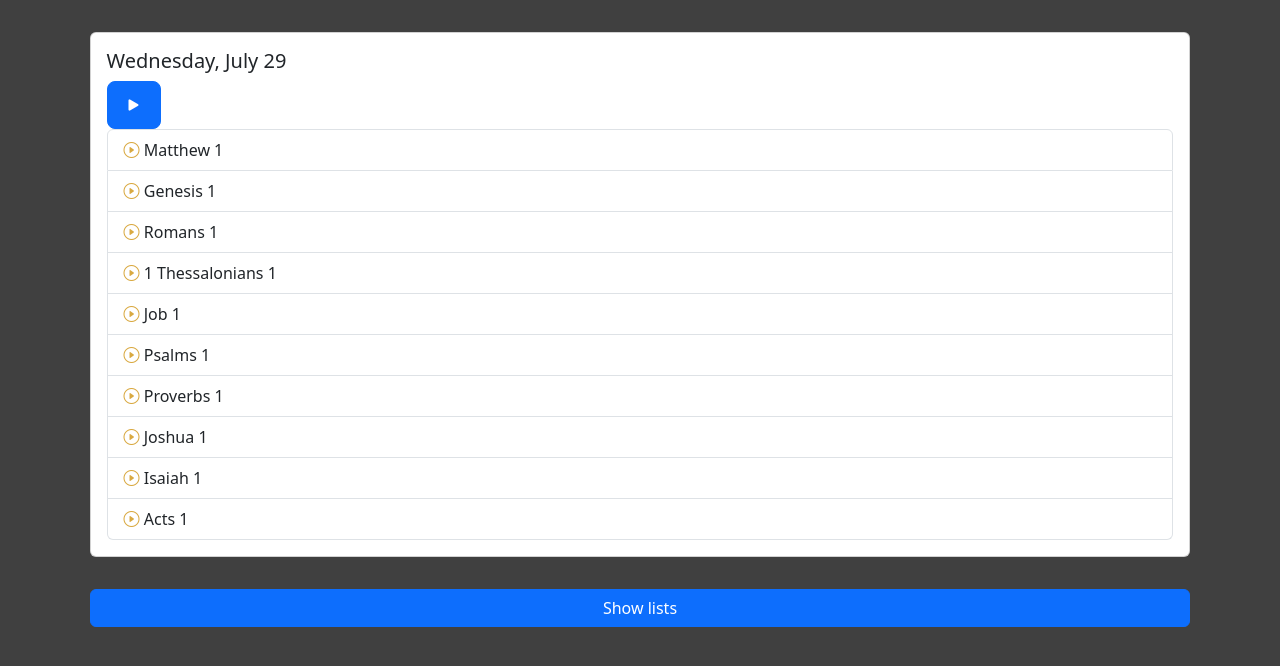
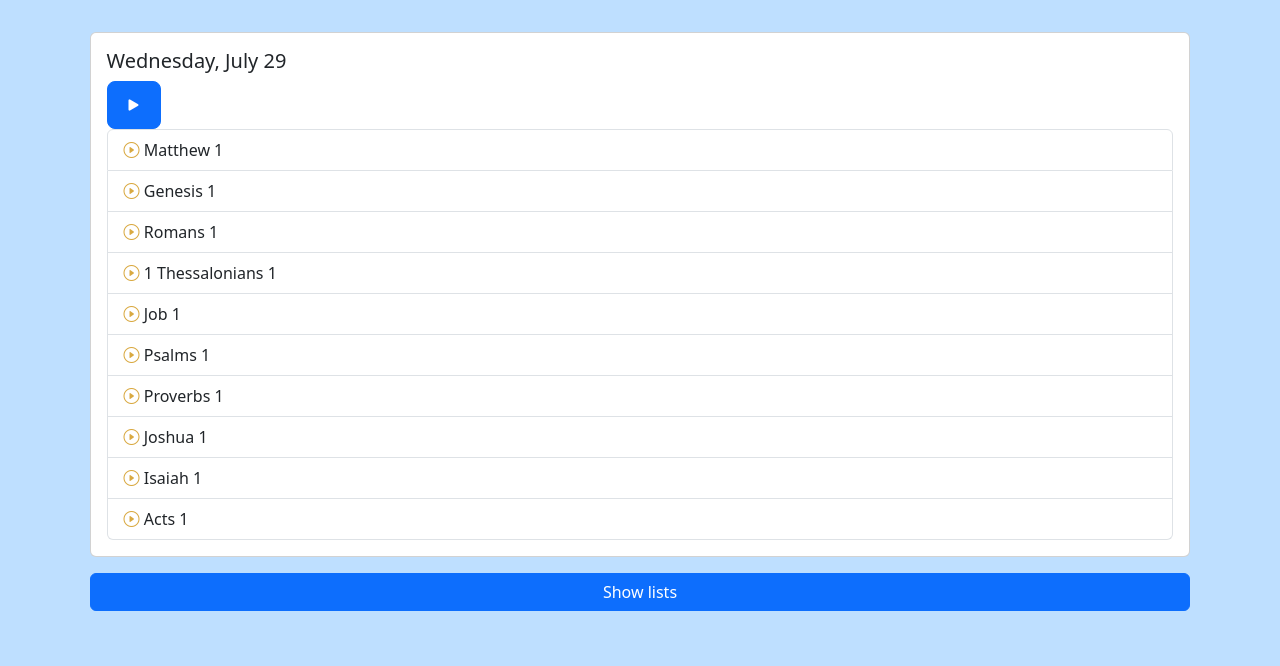
Before and after one commit to bentonchurch/bible-readings, a plain HTML site: page index.html in a window 1280 px wide. Drawn offline with nearby package versions, Linux system fonts and the light colour scheme.

Commit message:
Update the background color

```diff
--- a/styles.css
+++ b/styles.css
@@ -1,17 +1,16 @@
 :root {
-  --body-background-color: #404040;
   --input-primary-color: #d9a941;
 }
 
 body {
-  background-color: var(--body-background-color);
+  background-color: #bedfff;
   padding: 4vh 7vw;
 }
 
 .content, #buckets {
   display: flex;
   flex-direction: column;
-  gap: 2em;
+  gap: 1em;
 }
 
 #listbooks ul {
```
